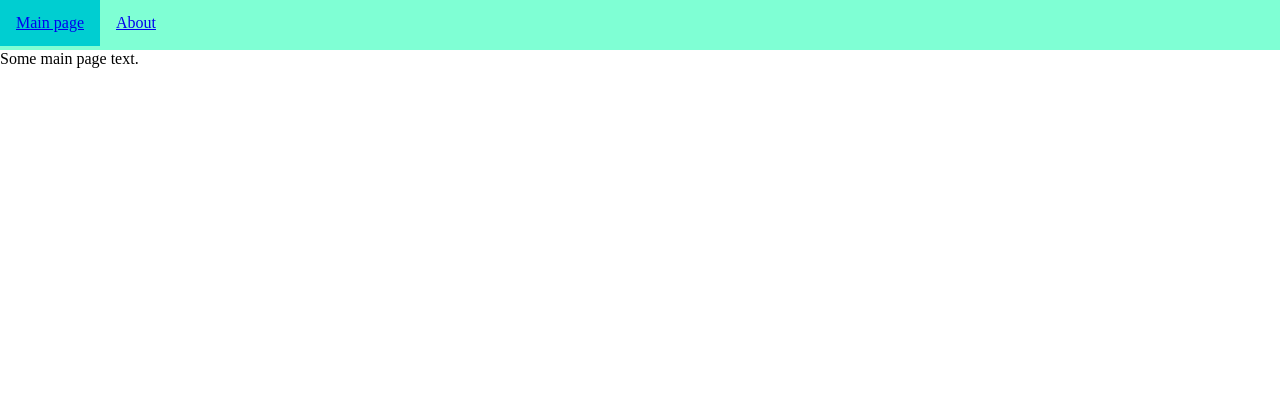
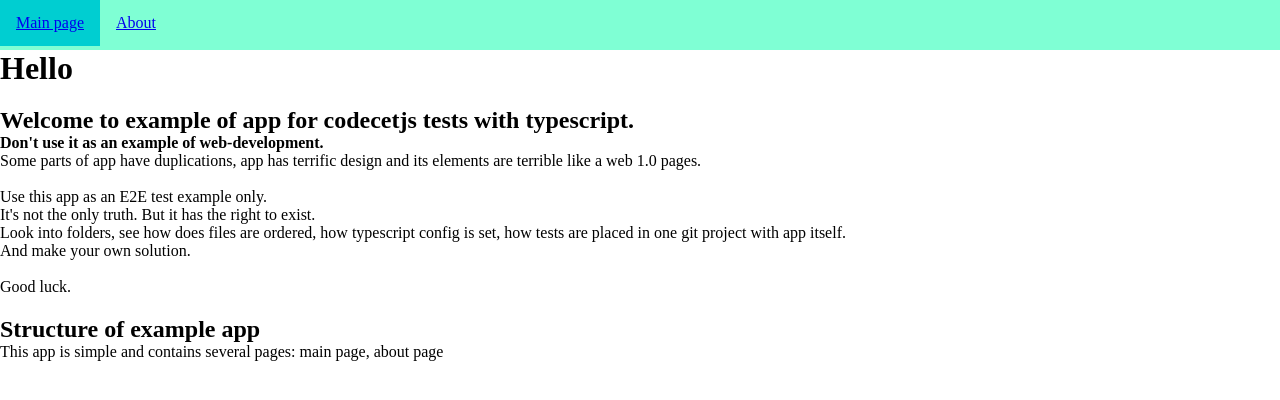
Before and after one commit to elukoyanov/codecept-typescript-example, a website built with webpack: page src/app/index.html in a window 1280 px wide. Built offline with nearby package versions, Linux system fonts and the light colour scheme.

Commit message:
test: update app

```diff
--- a/src/app/css/style.css
+++ b/src/app/css/style.css
@@ -27,3 +27,7 @@
 .header nav li a:hover {
   background-color: darkturquoise;
 }
+
+section {
+  margin: 20px 0;
+}
--- a/src/app/index.html
+++ b/src/app/index.html
@@ -27,9 +27,33 @@
       </ul>
     </nav>
   </header>
-  <div>
-    Some main page text.
-  </div>
+  <main>
+    <h1>Hello</h1>
+    <section id="app-use-warning">
+      <h2>Welcome to example of app for codecetjs tests with typescript.</h2>
+      <p>
+        <b>Don't use it as an example of web-development.</b>
+        <br />
+        Some parts of app have duplications, app has terrific design and its elements are terrible like a web 1.0 pages.
+      </p>
+      <br />
+      <p>Use this app as an E2E test example only.
+        <br />
+        It's not the only truth. But it has the right to exist.
+        <br />
+        Look into folders, see how does files are ordered, how typescript config is set, how tests are placed in one git project with app itself.
+        <br />
+        And make your own solution.
+      </p>
+      <br />
+      <p>Good luck.</p>
+    </section>
+    <section id="app-structure">
+      <h2>Structure of example app</h2>
+      <p>This app is simple and contains several pages: main page, about page</p>
+    </section>
+
+  </main>
 </body>
 
 </html>
```
Also changed, not shown: src/app/about.html (+6 -3 lines).
